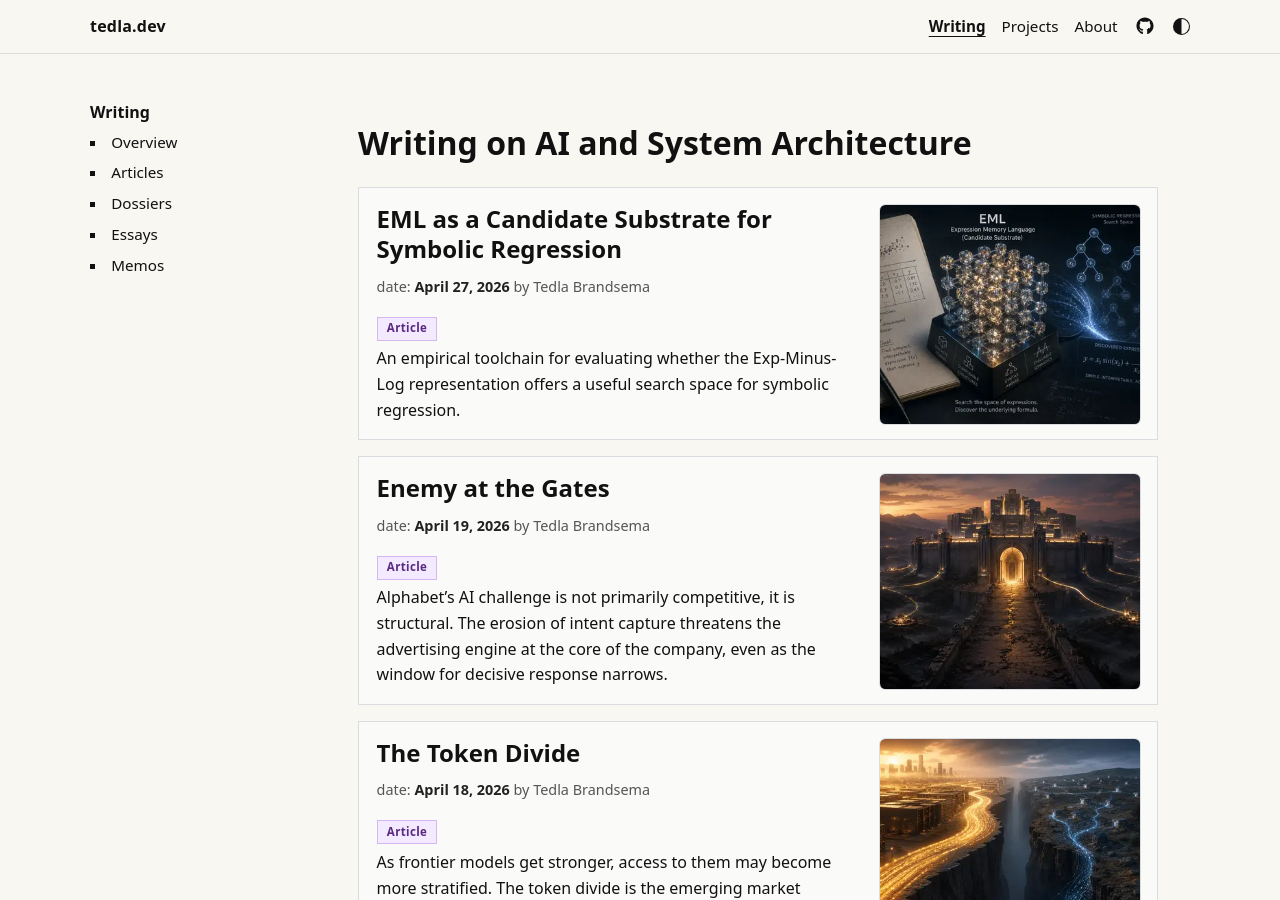
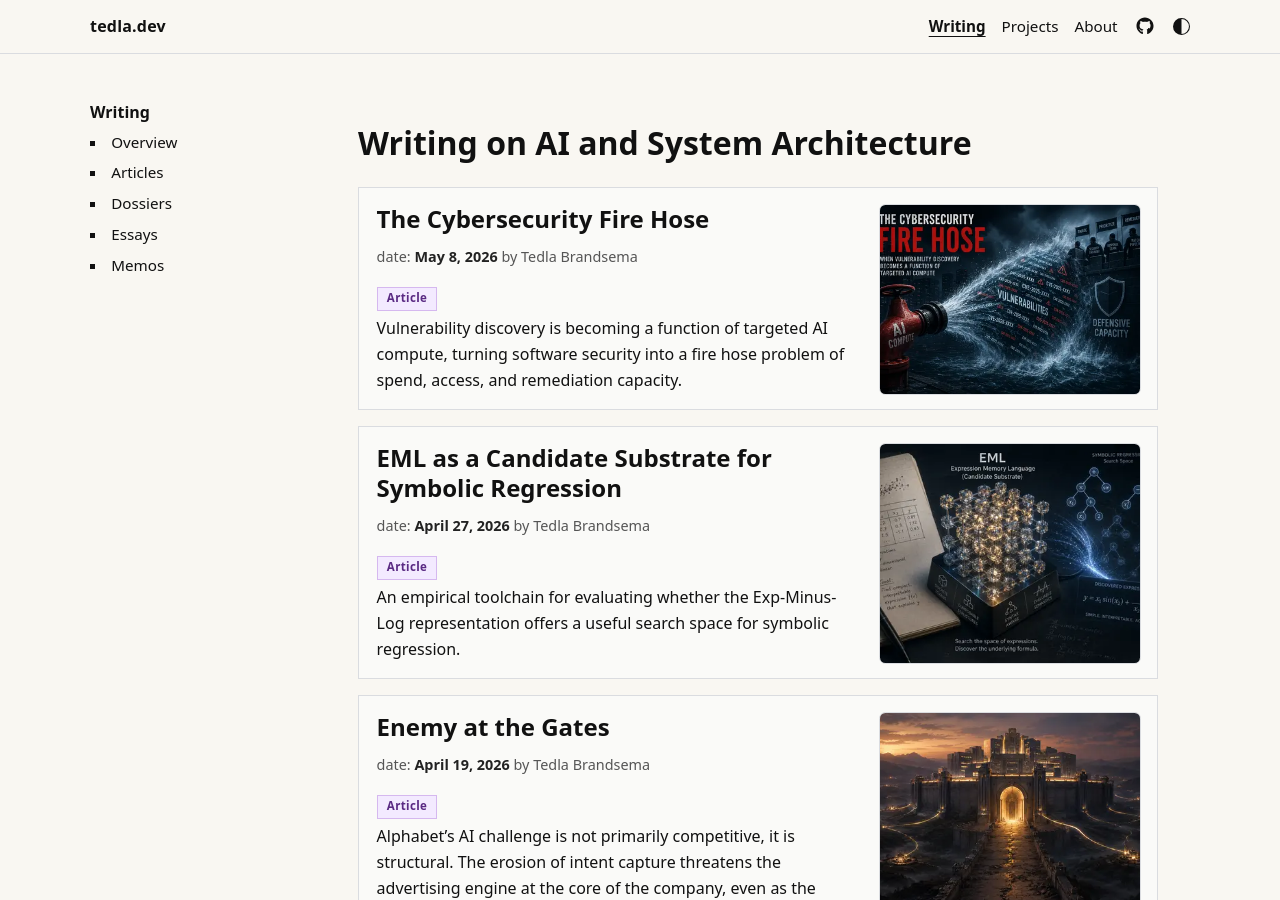
Before and after one commit to tedla-brandsema/tedla-brandsema.github.io, a Jekyll site: the page built from writing/index.html, in a window 1280 px wide and 900 px high. Built offline with Jekyll 4.4.1, drawn with Linux system fonts in a browser that asks for light colours; some of the changed lines change nothing that is shown.

Commit message:
feat(articles): add cybersecurity fire hose article

```diff
--- a/_writing/articles/eml-as-a-candidate-substrate-for-symbolic-regression.md
+++ b/_writing/articles/eml-as-a-candidate-substrate-for-symbolic-regression.md
@@ -1,7 +1,7 @@
 ---
 layout: article
 type: article
-published: 2026-04-27T22:00:00+02:00
+date: 2026-04-27T22:00:00+02:00
 author: Tedla Brandsema
 title: EML as a Candidate Substrate for Symbolic Regression
 intro: An empirical toolchain for evaluating whether the Exp-Minus-Log representation offers a useful search space for symbolic regression.
--- /dev/null
+++ b/_writing/articles/the-cybersecurity-fire-hose.md
@@ -0,0 +1,287 @@
+---
+layout: article
+type: article
+date: 2026-05-09T00:00:00+02:00
+author: Tedla Brandsema
+title: The Cybersecurity Fire Hose
+intro: Vulnerability discovery is becoming a function of targeted AI compute, turning software security into a fire hose problem of spend, access, and remediation capacity.
+hero: /static/images/hero/generated/the-cybersecurity-fire-hose
+hero_alt: A massive fire hose blasting vulnerability reports toward a defensive wall staffed by security responders.
+hero_caption: The bottleneck shifts from finding vulnerabilities to absorbing, validating, and remediating them.
+hero_ai: true
+---
+
+<h1>{{ page.title }}</h1>
+<h2><em>When vulnerability discovery becomes a function of targeted AI compute</em></h2>
+
+{% include published.html %}
+
+{% include hero.html %}
+
+Software security is entering a new regime.
+
+The old regime was constrained by scarce human attention. A serious vulnerability researcher needed time, expertise, intuition, tooling, and a reason to inspect a particular target. Many systems were not secure because every defect had been eliminated. They were secure because only a limited number of capable people could afford to look closely enough.
+
+That constraint is weakening.
+
+The new primitive is simpler: point cyber-capable AI compute at a codebase. The objective can be defensive or offensive. The same process can be used to harden software or to exploit it. A model can inspect source, reason through control flow, identify dangerous patterns, construct test cases, and in increasingly capable systems, turn findings into working exploits.
+
+This changes the meaning of software security.
+
+A system is no longer protected mainly by the scarcity of elite human attention. It is protected, or exposed, by the balance of model attention directed for and against it. Security becomes a function of how much cyber-capable AI compute is allocated to a target, how capable that compute is, and how quickly the resulting findings can be absorbed.
+
+In other words, software security is becoming a token-spend arms race.
+
+## The New Security Equation
+
+From first principles, software security in this regime becomes a competition between two uses of the same capability.
+
+One side points AI compute at software to harden it.
+
+The other points AI compute at software to break it.
+
+The distinction is not technical. It is intentional.
+
+A request to “find vulnerabilities in this code” is structurally ambiguous. It can be defensive research, exploit preparation, internal audit, bug bounty work, or prelude to intrusion. OpenAI has acknowledged this ambiguity directly in its trusted-access cyber work, noting that vulnerability-finding tasks can be either legitimate defensive work or misuse depending on context. OpenAI has also described GPT-5.5 and GPT-5.5-Cyber as part of a trusted-access system for cybersecurity capability rather than a uniformly available product surface. ([OpenAI][1])
+
+That matters because the relevant unit of security competition is no longer just the researcher, the audit firm, or the internal red team.
+
+It is targeted model attention.
+
+The quantity side is straightforward: how much inference is allocated to the target?
+
+The quality side is equally important: how capable is the model being applied?
+
+A small amount of weak model attention may produce noise. A large amount of frontier cyber-capable model attention may produce validated, reproducible, high-severity findings. The practical security of a codebase is increasingly shaped by the volume and quality of that attention.
+
+This is not entirely new. Money has always mattered in security. Organizations with larger budgets could hire better researchers, pay for audits, build fuzzing infrastructure, fund red teams, and maintain faster patch pipelines.
+
+What is new is the directness of the conversion.
+
+Before, money bought human capacity indirectly.
+
+Now, money buys automated search pressure more directly.
+
+Tokens become security pressure.
+
+## The Fire Hose Problem
+
+This does not mean defense automatically wins.
+
+It may mean the opposite in the short term.
+
+The current asymmetry is that discovery scales faster than remediation. AI-assisted vulnerability discovery can produce findings at machine speed. But mitigation still flows through human and institutional bottlenecks: triage, reproduction, severity assessment, patch design, code review, regression testing, release management, disclosure, deployment, and monitoring.
+
+Attackers need one useful vulnerability.
+
+Defenders must process all of them.
+
+Mozilla’s recent work with Anthropic illustrates the scale shift. In March, Mozilla described an Anthropic-assisted effort that produced 14 high-severity bugs, 22 CVEs, and 90 additional bugs in Firefox. ([Mozilla Blog][2]) A few weeks later, Mozilla reported that Firefox 150 included fixes for 271 vulnerabilities identified during an initial evaluation with Claude Mythos Preview. Mozilla later clarified that it fixed 423 security bugs in April releases, with the 271 Mythos-attributed bugs forming only part of a broader AI-assisted and traditional security pipeline. ([Mozilla Blog][3])
+
+Those numbers are not merely impressive.
+
+They reveal the fire hose.
+
+The limiting factor is no longer whether high-quality vulnerabilities can be found. The limiting factor becomes whether an organization can absorb the rate at which they become visible.
+
+That is a different security problem.
+
+It is not a bug-finding problem. It is a throughput problem.
+
+## Why “Zero-Days Are Numbered” Is the Wrong Conclusion
+
+Mozilla titled one of its pieces “The zero-days are numbered.” The optimism is understandable. If defenders can cheaply discover the same classes of vulnerabilities that elite attackers once found through scarce human effort, then the attacker’s advantage should erode. Mozilla argues that the gap between machine-discoverable and human-discoverable bugs is closing, and that this may allow defenders to find defects before attackers do.
+
+But the conclusion is too clean.
+
+It treats software vulnerability as if it were mostly a finite stock of latent defects waiting to be drained. Once the stock is discovered and patched, the argument implies, the system moves toward a much safer equilibrium.
+
+That framing misunderstands the domain.
+
+Software is not a fixed object. It is a moving production system. New vulnerabilities are created by new features, new dependencies, new integrations, new generated code, new deployment patterns, new permissions, new protocols, new agent workflows, and new assumptions about how systems will be used.
+
+Even that understates the problem. A piece of software does not operate in isolation. Even if its own codebase were frozen, it would still run on hardware, operating systems, drivers, runtimes, browsers, libraries, package managers, build systems, deployment platforms, identity providers, observability tools, and third-party services that continue to change outside the producer’s direct control.
+
+The attack surface is therefore not bounded by the repository.
+
+Third-party dependencies are especially important here. They are part of the effective software system, but they sit outside the producer’s direct span of control. A project may harden its own code while remaining exposed through an upstream library, a transitive dependency, a compiler bug, a container image, a kernel issue, or a cloud platform behavior it does not control.
+
+Declaring that bugs are finite is therefore not merely optimistic. It is a gross misunderstanding of the domain. Software security is not the exhaustion of a static defect inventory. It is the management of a changing system embedded inside other changing systems.
+
+That misunderstanding is serious. Incumbents that interpret AI-assisted vulnerability discovery as the beginning of the end of zero-days may underinvest precisely when the scope of the security landscape is expanding. Organizations that fail to grasp this shift will do so to their own detriment.
+
+The stock of old vulnerabilities can shrink.
+
+The frontier does not disappear.
+
+In heavily hardened software, AI-assisted review may reduce the inventory of existing human-discoverable defects. That would be a real improvement. But it does not imply the end of zero-days. It implies a repricing of vulnerability discovery. The cost of finding certain classes of bugs rises, the volume of findings falls, and the race shifts toward continuous hardening.
+
+Mozilla itself gestures at the caveat: if AI-generated development causes codebases to exceed human comprehension, bug complexity may scale alongside discovery capability. That point matters more than the optimistic headline. If AI accelerates both software production and vulnerability discovery, then the long-term equilibrium depends on whether defensive automation, review, and deployment can keep pace with churn.
+
+The zero-days are not numbered.
+
+The old discovery bottleneck is.
+
+## The Cumulative Attacker
+
+The deepest asymmetry is not that attackers have AI and defenders do not.
+
+The asymmetry is aggregation.
+
+A software producer is usually a singular entity. It has one security team, one backlog, one release process, one set of priorities, and one budget. Even when the organization is large, remediation is internally coordinated.
+
+Offense is plural.
+
+Many independent actors can point compute at the same target. Their efforts do not need to be coordinated to accumulate pressure. One criminal group, one state-linked team, one bug bounty hunter, one curious researcher, one competitor, and one opportunistic attacker can all inspect the same codebase or exposed surface. Their compute is separate, but the pressure on the target is cumulative.
+
+The defender faces the aggregate.
+
+This matters especially for smaller software producers. A startup or small open-source project may not be able to match the total amount of hostile or opportunistic model attention directed at it once it becomes interesting. Its security posture is no longer determined only by its own practices. It is determined by the ratio between its defensive capacity and the cumulative offensive search pressure it attracts.
+
+That ratio can become brutal.
+
+A large company can buy model access, hire security engineers, maintain internal red teams, run continuous scanning, pay for external audits, and absorb high-volume disclosure. A small team cannot replicate that machinery. It may ship high-quality software and still be structurally exposed if enough external compute is aimed at it.
+
+The protection of obscurity weakens when inspection becomes cheap.
+
+## The Security Budget Reallocation
+
+This changes resource allocation.
+
+If vulnerability discovery becomes cheaper, faster, and more scalable, then software producers cannot treat security as a fixed overhead category. The amount of revenue allocated to software hardening will have to rise. Not only in headcount, but in compute, tooling, triage systems, patch validation, dependency monitoring, red-team automation, and release infrastructure.
+
+The old security budget was sized for a world in which high-quality vulnerability discovery was constrained by scarce human attention. That world is disappearing. A producer that maintains the same defensive posture while external model attention increases against its software is not standing still. It is falling behind.
+
+The shift will not be evenly distributed. Large firms will absorb it through dedicated security teams, privileged model access, internal red-team infrastructure, continuous AI-assisted auditing, and more aggressive dependency management. Smaller firms will feel it as margin pressure. Security will consume a larger share of engineering capacity and a larger percentage of revenue, even when the product itself has not changed.
+
+This is the economic consequence of the fire hose. Once vulnerability discovery scales, hardening must scale with it. The alternative is to accept an expanding gap between the rate at which vulnerabilities become visible and the rate at which they can be fixed.
+
+Security spend therefore becomes less discretionary. It becomes a structural cost of operating software in a world where targeted AI compute can be aimed at any sufficiently valuable codebase.
+
+## The Access Gate
+
+Token spend is only one side of the arms race.
+
+The other side is permission.
+
+The most capable cyber models are not simply sitting behind an ordinary price page. They are increasingly governed through access programs, trust tiers, evaluations, and selection processes. Anthropic launched Project Glasswing around Claude Mythos Preview, explicitly framing the model as unusually capable at computer security tasks and describing controlled efforts to use it to secure critical software. Anthropic also reported that Mythos Preview was dramatically more capable than Opus 4.6 at turning vulnerabilities into working exploits in their Firefox benchmark. ([Red Anthropic][4])
+
+OpenAI is moving in the same structural direction. Its trusted-access cyber program describes cybersecurity capability as something to be scaled across vetted defenders, not simply exposed uniformly to all users. ([OpenAI][1]) Public reporting on GPT-5.5-Cyber similarly describes access expanding to vetted cyber defenders, especially those protecting critical infrastructure. ([Axios][5])
+
+This creates a two-gate system.
+
+First, can you afford enough cyber-capable inference?
+
+Second, are you allowed to use the model class that matters?
+
+That is a profound change.
+
+Security capability becomes not only capital-intensive, but permissioned. The selection committee becomes part of the security stack. A firm with sufficient money but insufficient trust may not receive access. A small open-source maintainer may be defending widely deployed software but still lack the institutional standing required to use the strongest defensive tools. A state actor may not care about token cost at all, but may be constrained by whether it has access to frontier models, domestic equivalents, stolen access, or open-weight substitutes.
+
+The resource is not just compute.
+
+It is admitted compute.
+
+## The Mythos Boundary
+
+This is why the Mythos pattern matters.
+
+The release of a cyber-capable model under selective access does not merely introduce a new tool. It creates a capability perimeter. Some actors are inside the perimeter. Others are outside it. Those inside can apply advanced model attention to their codebases and infrastructure. Those outside must rely on weaker models, commercial substitutes, community access, or traditional methods.
+
+That perimeter may be justified. These models are dual-use. If a system can find and exploit vulnerabilities at a high level, unrestricted access would create obvious risks.
+
+But the security consequence remains.
+
+Permissioned access means defensive advantage is unevenly distributed.
+
+The question is not whether AI helps defenders. It clearly can. The question is which defenders.
+
+A large browser vendor with early access to Claude Mythos Preview can direct frontier model attention at one of the most hardened codebases in the world and patch hundreds of vulnerabilities. A small project maintaining critical but underfunded infrastructure may not get that same access. Yet attackers may still direct whatever model capability they can obtain at the project.
+
+That is not a level playing field.
+
+It is a stratified security market.
+
+## Open Source as Defensive Aggregation
+
+This creates a counterintuitive implication.
+
+For smaller players, open source may become more important, not less.
+
+The naive view is that open source increases exposure because attackers can inspect the code. In the AI-security regime, that concern does not disappear, but it becomes incomplete. Attackers can often inspect enough anyway: through published packages, binaries, APIs, dependency graphs, behavior, leaked code, or black-box probing. If a target is valuable, model attention will find a path toward it.
+
+The question becomes who can aggregate defensive attention.
+
+Closed source concentrates defense inside the producer. That can work for large firms with large security budgets and privileged model access. It is harder for small teams. If only the producer can inspect and harden the code, then the producer must match the cumulative external search pressure alone.
+
+Open source allows defense to become cumulative.
+
+Maintainers, users, downstream vendors, researchers, foundations, security teams, and interested companies can all point defensive attention at the same shared artifact. That does not eliminate maintainer overload. In fact, it may worsen it unless triage and patch workflows also improve. But structurally, open source gives smaller projects a path to pooled defense.
+
+If offense becomes cumulative, defense must become cumulative too.
+
+That may be the only viable path for software whose importance exceeds the security budget of its producer.
+
+## The Plateau
+
+The token-spend arms race will not produce infinite vulnerabilities forever.
+
+The relationship between spend and findings will likely have phases.
+
+In the first phase, returns are high. AI-assisted systems discover latent vulnerabilities that were previously too expensive, too obscure, or too time-consuming to find. This is the fire hose moment.
+
+In the second phase, the obvious and semi-obvious defects are removed from heavily examined software. Returns diminish. More compute is required to find fewer useful issues. The codebase becomes harder.
+
+In the third phase, vulnerability discovery becomes tied more closely to churn. New code, new dependencies, new refactors, new generated components, and new integration surfaces create fresh search space. The race does not end, but the frontier moves from backlog discovery to continuous hardening.
+
+Established software that receives enough defensive model attention may become substantially more secure. That is the optimistic case, and it is real.
+
+But the transition is not free. It requires spend, access, triage capacity, and organizational discipline. Without those, the fire hose simply reveals more than the defender can fix.
+
+## The State Actor Exception
+
+For corporations and individuals, the binding constraint is often currency.
+
+More money buys more tokens, more audits, more tooling, and more security staff.
+
+For states, the constraint is different.
+
+A state actor may not be limited by token spend in the ordinary sense. It may be limited by access to frontier cyber-capable models, domestic capability, procurement channels, stolen credentials, or the ability to develop equivalent systems. At that level, cyber-capable model access becomes strategic infrastructure.
+
+This makes the access layer politically significant.
+
+If advanced cyber models materially improve both exploitation and hardening, then control over those models becomes part of national security policy. Trusted access programs, export controls, model evaluations, critical-infrastructure partnerships, and government stress tests are not peripheral. They are part of the emerging cyber balance.
+
+The arms race is not only between attackers and defenders.
+
+It is between institutions with different levels of access to automated vulnerability discovery.
+
+## Conclusion
+
+Software security has become a token-spend arms race, but tokens are only the visible unit.
+
+The deeper resource is targeted AI attention.
+
+A codebase can now be subjected to continuous automated scrutiny by defenders, attackers, researchers, vendors, and states. The outcome depends on how much compute is applied, how capable the model is, how much access the actor has, and how quickly the resulting findings can be turned into patches.
+
+This does not mean software security is doomed.
+
+It means the old equilibrium is over.
+
+The scarcity of elite human attention once limited both offense and defense. Cyber-capable AI weakens that scarcity. Vulnerability discovery becomes cheaper, faster, and more scalable. Remediation does not automatically follow. The result is a fire hose: high-quality findings arriving faster than many organizations can absorb.
+
+Large institutions may adapt by buying compute, securing privileged access, and rebuilding security operations around continuous AI-assisted hardening. Smaller players will need another path. For many of them, the only viable answer may be defensive aggregation: open code, shared scrutiny, pooled tooling, and communities capable of matching cumulative offensive attention with cumulative defensive effort.
+
+The question “How secure is this software?” is therefore changing.
+
+It no longer asks only whether the code was well written.
+
+It asks how much capable model attention has been directed at it.
+
+And how much more is being directed against it.
+
+[1]: https://openai.com/index/gpt-5-5-with-trusted-access-for-cyber/ "Scaling Trusted Access for Cyber with GPT-5.5 and GPT-5.5-Cyber | OpenAI"
+[2]: https://blog.mozilla.org/en/firefox/hardening-firefox-anthropic-red-team/ "Hardening Firefox with Anthropic’s Red Team"
+[3]: https://blog.mozilla.org/en/firefox/ai-security-zero-day-vulnerabilities/ "The zero-days are numbered"
+[4]: https://red.anthropic.com/2026/mythos-preview/ "Claude Mythos Preview"
+[5]: https://www.axios.com/2026/05/07/openai-gpt-55-cybersecurity-model "OpenAI makes its Mythos rival more widely available to cyber defenders"
```
Also changed, not shown: static/images/hero/generated/the-cybersecurity-fire-hose-1200.webp (added), static/images/hero/generated/the-cybersecurity-fire-hose-1600.webp (added), static/images/hero/generated/the-cybersecurity-fire-hose-480.png (added), static/images/hero/generated/the-cybersecurity-fire-hose-480.webp (added), static/images/hero/generated/the-cybersecurity-fire-hose-768.png (added), static/images/hero/generated/the-cybersecurity-fire-hose-768.webp (added), 2 other files.
